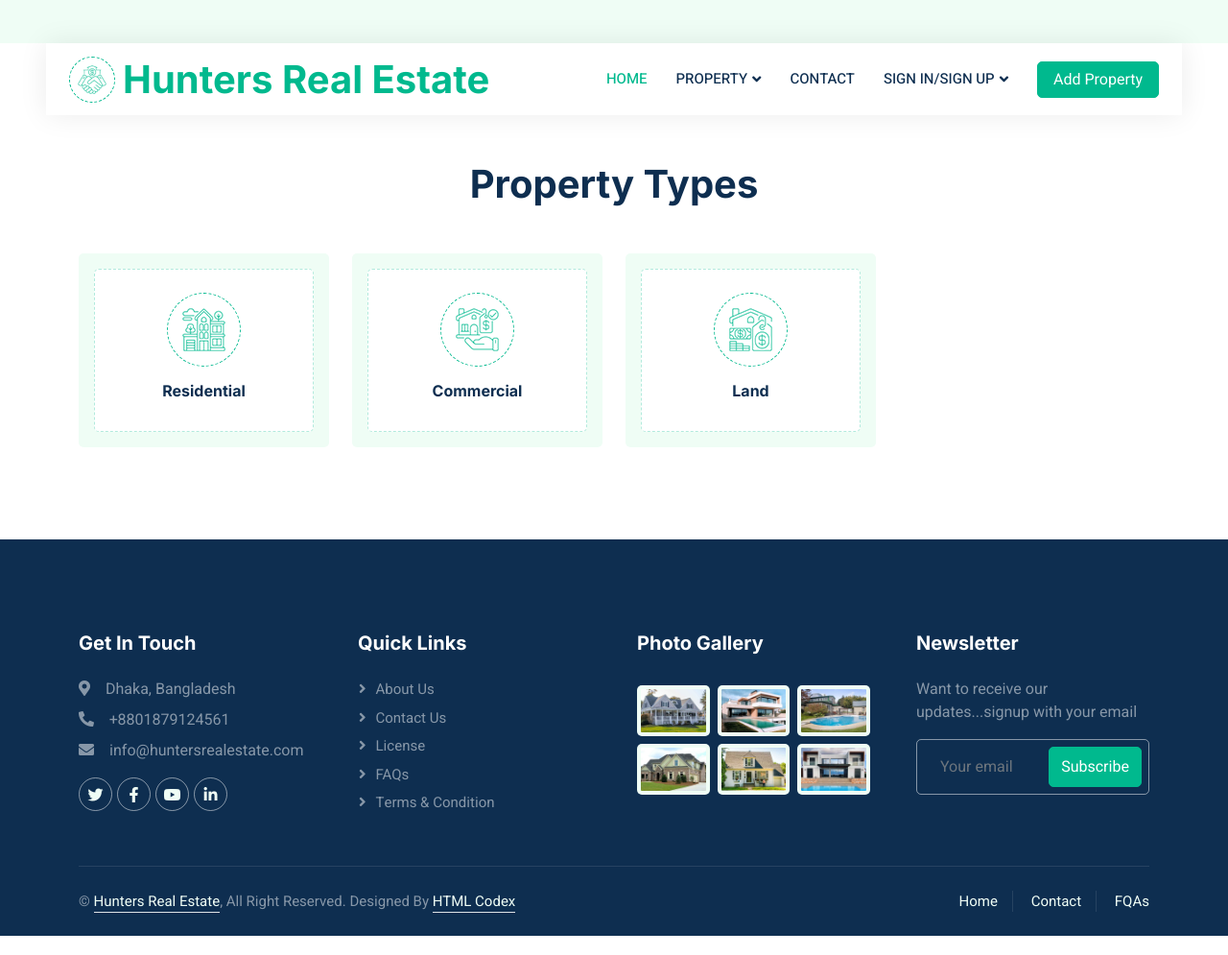
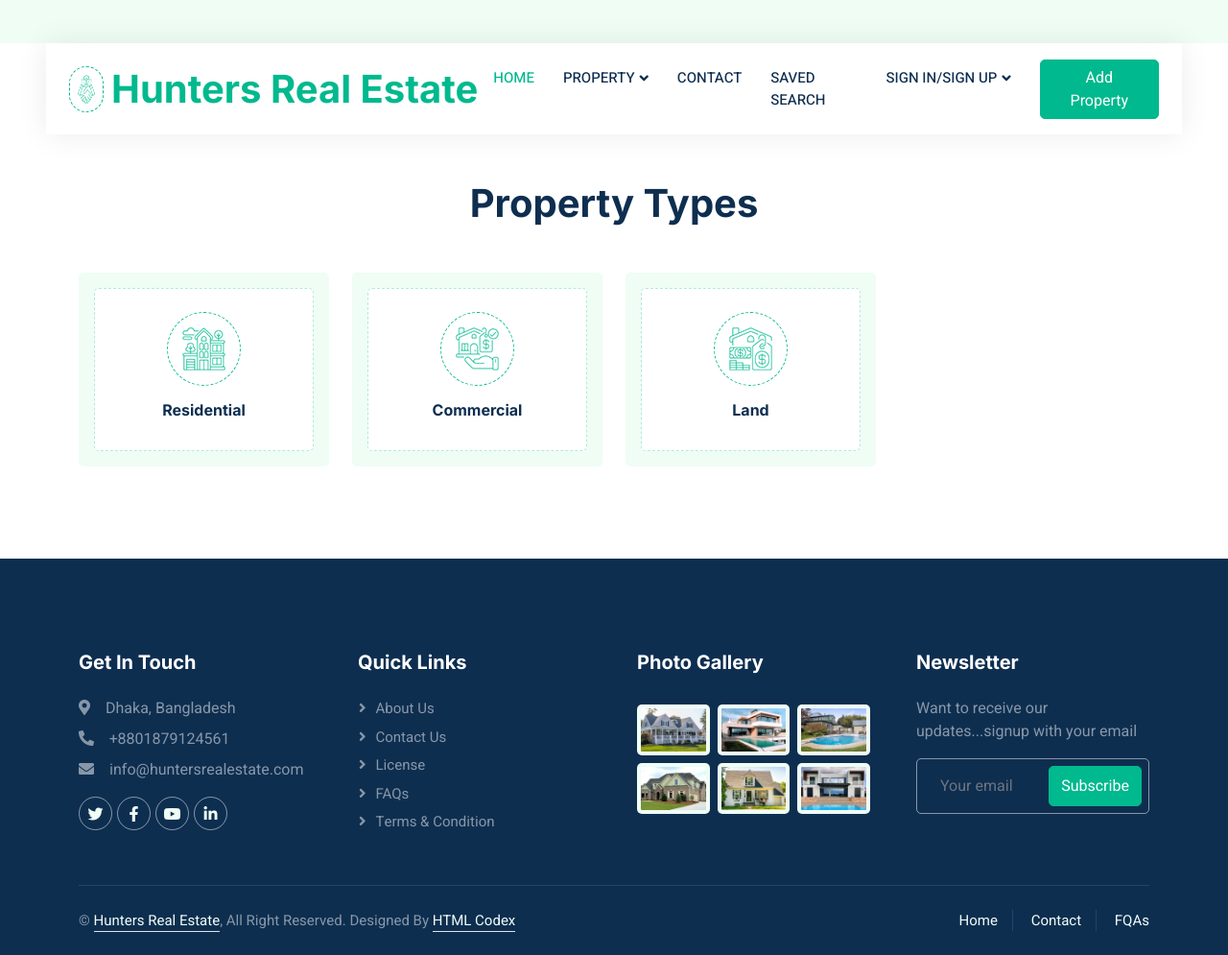
Before and after one commit to Khalidi-Siam/Real-Estate-Management-System, a Django app: page /property/property_type in a window 1280 px wide. Shown: the whole page at 96% size. Run offline with Django 5.2, Linux system fonts and the light colour scheme; some libraries are stand-ins or nearby versions.

Commit message:
fix known issue

```diff
--- a/RealEstate/authentication/views.py
+++ b/RealEstate/authentication/views.py
@@ -11,6 +11,7 @@ from django.shortcuts import render, redirect
 from django.utils.http import urlsafe_base64_decode
 from django.utils.encoding import force_bytes
 from django.contrib import messages
+from django.urls import reverse
 
 # Create your views here.
 User = get_user_model()
@@ -78,7 +79,10 @@ def signin(request):
                 messages.success(request, "Successfully Signed in")
                 next_url = request.GET.get('next')
                 if next_url:
-                    return redirect(next_url)
+                    if(next_url == "/authentication/signup"):
+                        return redirect("/")
+                    else:
+                        return redirect(next_url)
                 else:
                     return redirect("/")
 
--- a/RealEstate/property/views.py
+++ b/RealEstate/property/views.py
@@ -100,7 +100,6 @@ def property_list(request):
 
     # Create an instance of the form
     filter_form = PropertyFilterForm(request.GET or None)
-    saved_searches = SavedSearch.objects.filter(user=request.user)[:5]
 
     # Check if form is submitted and valid
     if filter_form.is_valid():
@@ -144,13 +143,23 @@ def property_list(request):
         elif ordering_choice == 'price_desc':
             properties = properties.order_by('-Price')
 
+    if request.user.is_authenticated:
+        saved_searches = SavedSearch.objects.filter(user=request.user)[:5]
+    else:
+        saved_searches = None
+
     saved_search_name = request.GET.get('saved_search_name')
     if saved_search_name:
         if request.user.is_authenticated:
-            existing_search = SavedSearch.objects.filter(user=request.user, name=saved_search_name).first()
-            if not existing_search:
-                SavedSearch.objects.create(user=request.user, name = saved_search_name, criteria = request.GET.dict())
-
+            if SavedSearch.objects.filter(user = request.user).count() >= 12:
+                messages.error(request, "You can only save up to 12 searches. Please delete from Saved Search to add new")
+            else:
+                existing_search = SavedSearch.objects.filter(user=request.user, name=saved_search_name).first()
+                if not existing_search:
+                    SavedSearch.objects.create(user=request.user, name = saved_search_name, criteria = request.GET.dict())
+                    messages.success(request, "search saved successfully")
+                # else:
+                #     messages.error(request, "You can't save two search with same name")
         else:
             return redirect(reverse('signin') + '?next=' + request.path)
 
@@ -191,7 +200,7 @@ def saved_searches(request):
         return render(request, 'saved_searches.html', {'saved_searches': saved_searches})
 
     else:
-        return render(request, "signin.html")
+        return redirect(reverse('signin') + '?next=' + request.path)
 
 @login_required
 def delete_saved_search(request, saved_search_id):
--- a/RealEstate/templates/base.html
+++ b/RealEstate/templates/base.html
@@ -72,18 +72,18 @@
                             </div>
                         </div>
                         <a href="{% url 'contact' %}" class="nav-item nav-link">Contact</a>
+                        <a href="{%url 'saved_searches'%}?next={{request.path}}" class="nav-item nav-link"> Saved Search </a>
                         <div class="nav-item dropdown">
                             {% if is_logged_in %}
                                 <a href="#" class="nav-link dropdown-toggle" data-bs-toggle="dropdown">{{ name }}</a>
                                 <div class="dropdown-menu rounded-0 m-0">
                                 <a href="{%url 'profile'%}" class="dropdown-item"> Profile </a>
-                                <a href="{%url 'saved_searches'%}" class="dropdown-item"> Saved Searches </a>
                                 <a href = "{%url 'signout'%}?next={{request.path}}" class = "dropdown-item"> Sign Out </a>
                                 </div>
                             {% else %}
                                 <a href="#" class="nav-link dropdown-toggle" data-bs-toggle="dropdown">Sign in/Sign Up</a>
                                 <div class="dropdown-menu rounded-0 m-0">
-                                <a href="{%url 'signin'%}" class="dropdown-item">Sign In</a>
+                                <a href="{%url 'signin'%}?next={{request.path}}" class="dropdown-item">Sign In</a>
                                 <a href="{%url 'signup'%}" class="dropdown-item">Sign Up</a>
                                 </div>
                             {% endif %}
```
Also changed, not shown: RealEstate/templates/property_list.html (+4 -4 lines), RealEstate/templates/saved_searches.html (+7 -7 lines).
